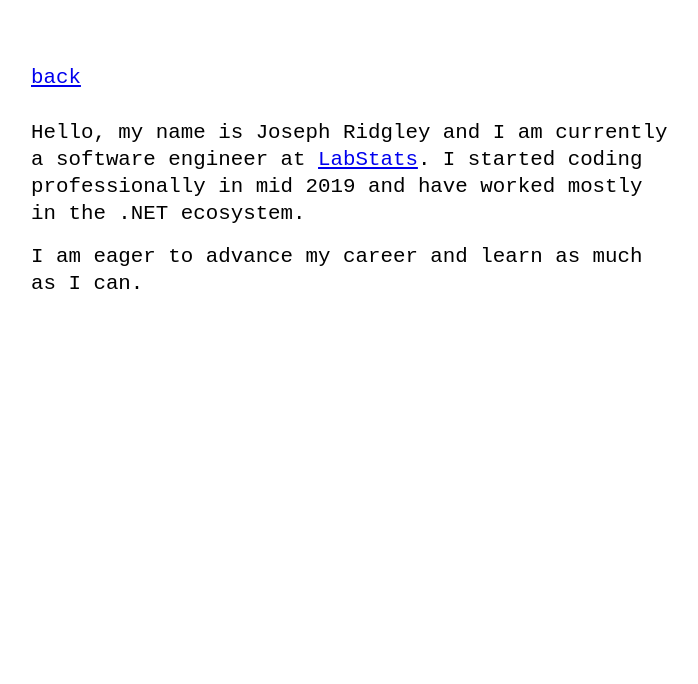
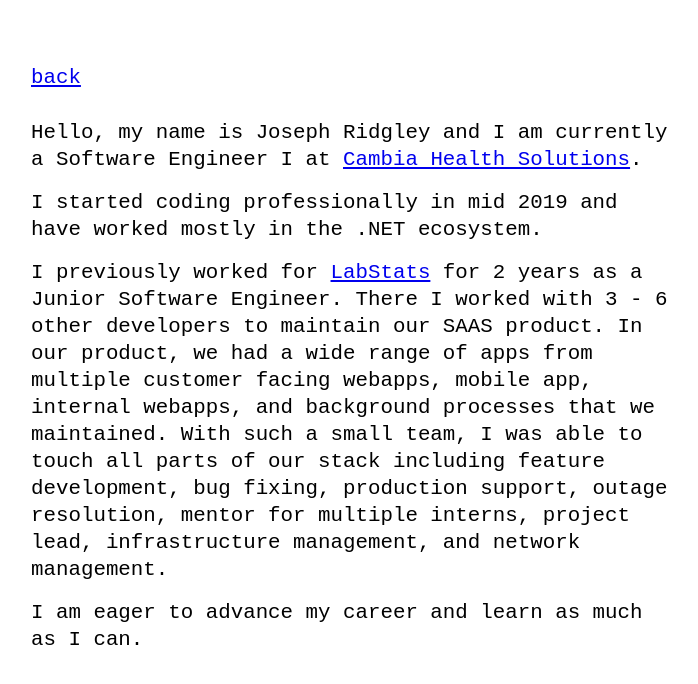
Before and after one commit to hibroseph/hibroseph.github.io, a Jekyll site: the page built from about.md, in a window 1280 px wide. Shown: the top 684 px of the page, without its empty margins (289-987 px from the left). Built offline with Jekyll 4.4.1, drawn with Linux system fonts in a browser that asks for light colours.

Commit message:
updated about section and added some drafts for blog posts

```diff
--- a/about.md
+++ b/about.md
@@ -1,6 +1,10 @@
 ---
 layout: post
 ---
-Hello, my name is Joseph Ridgley and I am currently a software engineer at [LabStats](https://labstats.com). I started coding professionally in mid 2019 and have worked mostly in the .NET ecosystem.
+Hello, my name is Joseph Ridgley and I am currently a Software Engineer I at [Cambia Health Solutions](https://www.cambiahealth.com/).
+
+I started coding professionally in mid 2019 and have worked mostly in the .NET ecosystem.
+
+I previously worked for [LabStats](https://labstats.com) for 2 years as a Junior Software Engineer. There I worked with 3 - 6 other developers to maintain our SAAS product. In our product, we had a wide range of apps from multiple customer facing webapps, mobile app, internal webapps, and background processes that we maintained. With such a small team, I was able to touch all parts of our stack including feature development, bug fixing, production support, outage resolution, mentor for multiple interns, project lead, infrastructure management, and network management.
 
 I am eager to advance my career and learn as much as I can.
```
Also changed, not shown: _drafts/slow-it-down.md (added, +9 -0 lines), reading-notes/clean-code/index.md (added, +14 -0 lines), reading-notes/the-art-of-sql/index.md (added, +5 -0 lines), Gemfile.lock, _drafts/2020-10-26-one-of-the-hardest-parts-of-a-serious-personal-project.md (added), 1 other file.
